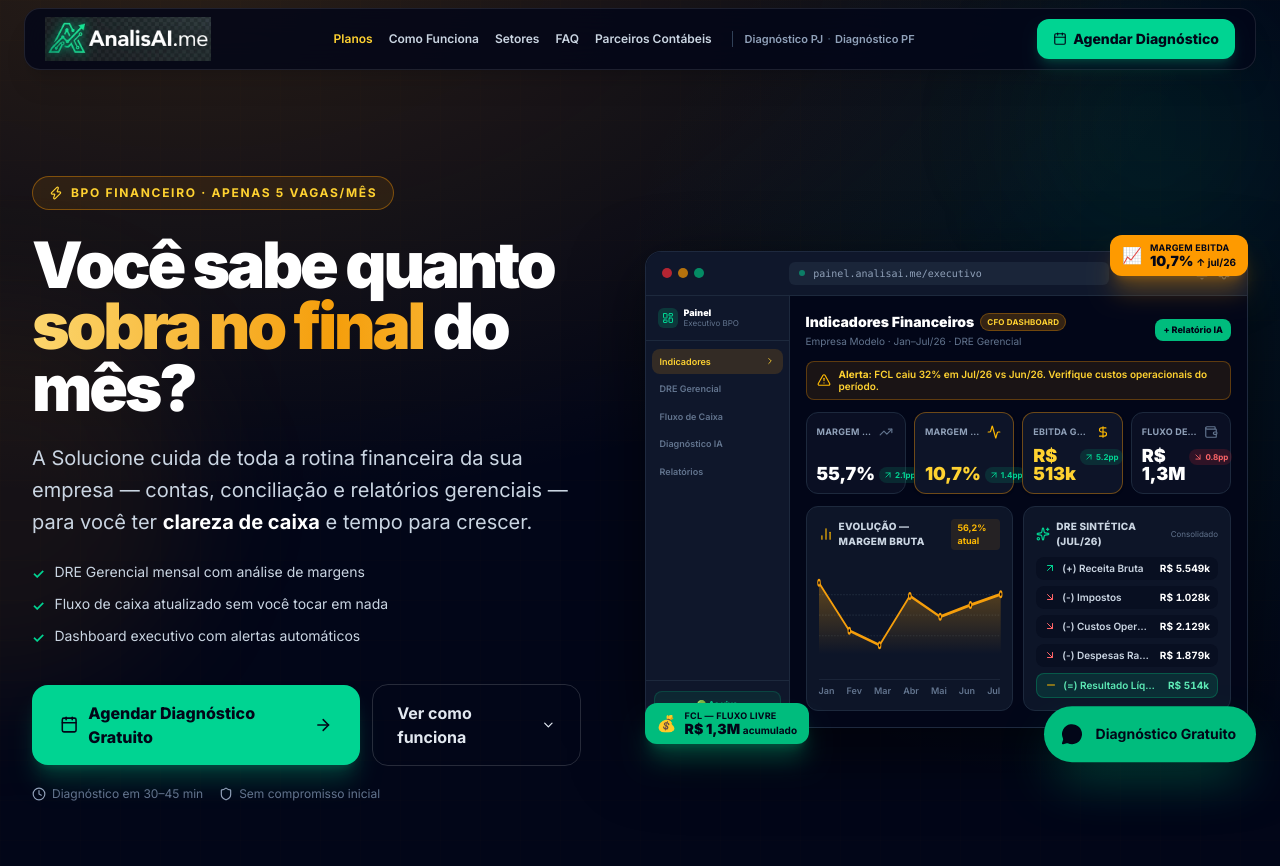
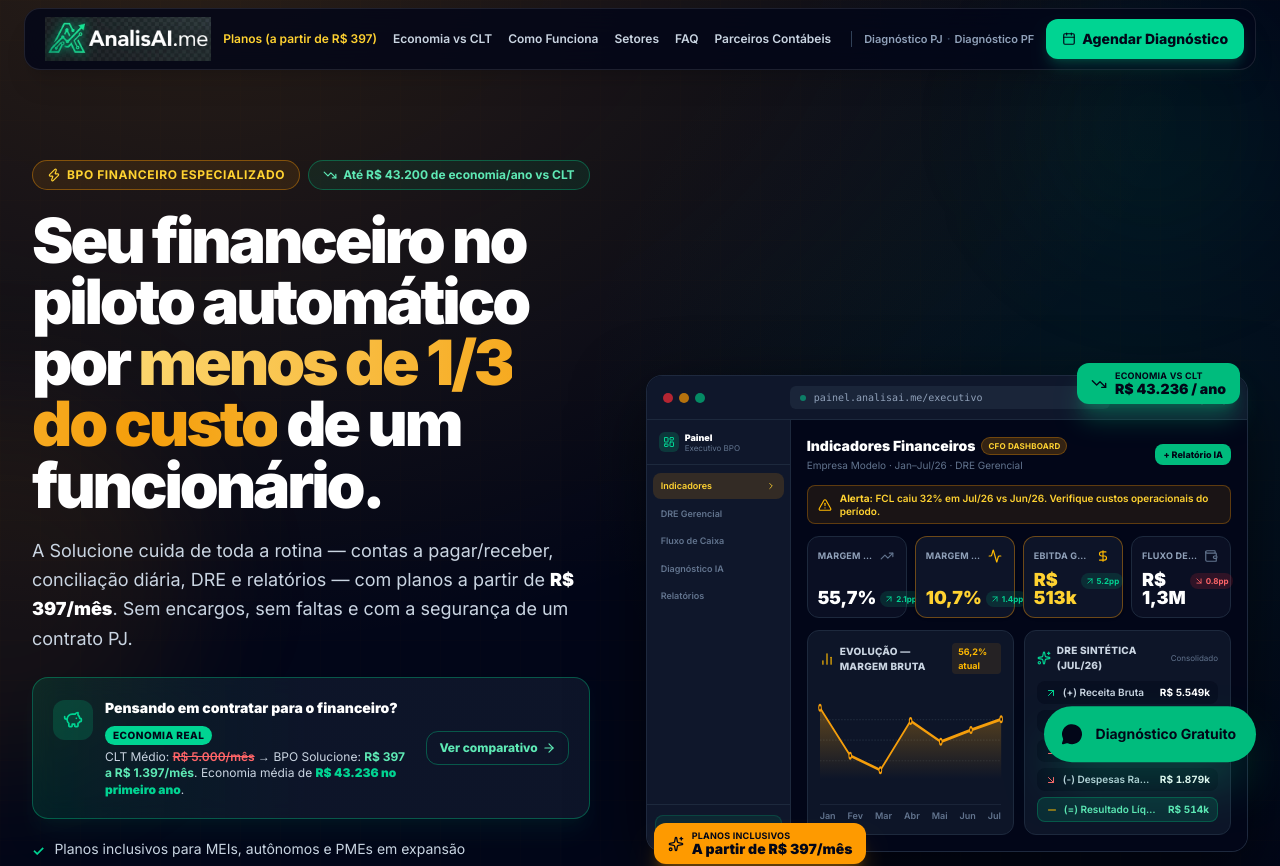
Before and after one commit to mdepaula1972/analisai-landing, a Next.js app: page / in a window 1280 px wide. Shown: the top 866 px of the page. Built offline with nearby package versions, Linux system fonts and the light colour scheme.

Commit message:
feat: destaca potencial de economia de ate R$ 43.200/ano vs CLT logo no Hero e na barra de impacto

```diff
--- a/src/components/bpo/HeroSection.tsx
+++ b/src/components/bpo/HeroSection.tsx
@@ -3,7 +3,10 @@
 import React from 'react';
 import Link from 'next/link';
 import Image from 'next/image';
-import { Calendar, ArrowRight, Clock, Shield, Zap, ChevronDown } from 'lucide-react';
+import {
+  Calendar, ArrowRight, Clock, Shield, Zap, ChevronDown,
+  TrendingDown, PiggyBank, Sparkles, CheckCircle2
+} from 'lucide-react';
 import DashboardMockup from './DashboardMockup';
 
 interface HeroSectionProps {
@@ -26,7 +29,8 @@
 
           {/* Nav principal */}
           <nav className="hidden items-center gap-3 xl:gap-4 text-xs font-semibold text-slate-300 lg:flex" aria-label="Navegação principal">
-            <a href="#planos" className="whitespace-nowrap text-amber-300 hover:text-amber-200 transition-colors">Planos</a>
+            <a href="#planos" className="whitespace-nowrap text-amber-300 hover:text-amber-200 transition-colors">Planos (a partir de R$ 397)</a>
+            <a href="#comparativo" className="whitespace-nowrap hover:text-amber-300 transition-colors">Economia vs CLT</a>
             <a href="#entregamos" className="whitespace-nowrap hover:text-amber-300 transition-colors">Como Funciona</a>
             <a href="#setores" className="whitespace-nowrap hover:text-amber-300 transition-colors">Setores</a>
             <a href="#faq" className="whitespace-nowrap hover:text-amber-300 transition-colors">FAQ</a>
@@ -58,7 +62,7 @@
       </header>
 
       {/* ── HERO ── */}
-      <section id="top" className="relative overflow-hidden pt-32 pb-16 sm:pt-44 sm:pb-24 lg:pb-28">
+      <section id="top" className="relative overflow-hidden pt-32 pb-16 sm:pt-40 sm:pb-24 lg:pb-28">
 
         {/* Fundos decorativos */}
         <div className="pointer-events-none absolute inset-0 bg-[radial-gradient(ellipse_80%_60%_at_15%_-5%,rgba(245,158,11,0.16),transparent),radial-gradient(circle_at_85%_35%,rgba(16,185,129,0.09),transparent_38%)]" />
@@ -67,36 +71,72 @@
         <div className="pointer-events-none absolute right-0 top-0 h-64 w-64 rounded-full bg-emerald-500/6 blur-3xl" />
 
         <div className="relative z-10 mx-auto max-w-7xl px-4 sm:px-6 lg:px-8">
-          <div className="grid lg:grid-cols-[1fr_1.1fr] gap-10 lg:gap-16 items-center">
+          <div className="grid lg:grid-cols-[1fr_1.08fr] gap-10 lg:gap-14 items-center">
 
             {/* Coluna de texto */}
             <div className="max-w-2xl">
-              {/* Badge de urgência */}
-              <div className="mb-6 inline-flex items-center gap-2 rounded-full border border-amber-500/40 bg-amber-500/10 px-4 py-2 text-xs font-bold uppercase tracking-[.14em] text-amber-300">
-                <Zap className="h-3.5 w-3.5 shrink-0" />
-                BPO Financeiro · Apenas 5 vagas/mês
+              {/* Badge de urgência e valor */}
+              <div className="mb-5 flex flex-wrap items-center gap-2">
+                <span className="inline-flex items-center gap-1.5 rounded-full border border-amber-500/40 bg-amber-500/10 px-3.5 py-1.5 text-xs font-bold uppercase tracking-wider text-amber-300">
+                  <Zap className="h-3.5 w-3.5 shrink-0" />
+                  BPO Financeiro Especializado
+                </span>
+                <span className="inline-flex items-center gap-1.5 rounded-full border border-emerald-500/40 bg-emerald-500/10 px-3.5 py-1.5 text-xs font-bold text-emerald-300">
+                  <TrendingDown className="h-3.5 w-3.5 shrink-0" />
+                  Até R$ 43.200 de economia/ano vs CLT
+                </span>
               </div>
 
               {/* Headline */}
-              <h1 className="text-4xl font-black leading-[.96] tracking-[-0.05em] text-white sm:text-5xl lg:text-[3.6rem] xl:text-[4rem]">
-                Você sabe quanto{' '}
-                <span className="text-shimmer-amber">sobra no final</span>{' '}
-                do mês?
+              <h1 className="text-4xl font-black leading-[.98] tracking-[-0.05em] text-white sm:text-5xl lg:text-[3.5rem] xl:text-[3.9rem]">
+                Seu financeiro no piloto automático por{' '}
+                <span className="text-shimmer-amber">menos de 1/3 do custo</span> de um funcionário.
               </h1>
 
               {/* Subheadline */}
-              <p className="mt-6 text-lg leading-8 text-slate-300 sm:text-xl max-w-xl">
-                A Solucione cuida de toda a rotina financeira da sua empresa — contas, conciliação e relatórios gerenciais — para você ter <strong className="text-white font-bold">clareza de caixa</strong> e tempo para crescer.
+              <p className="mt-5 text-base sm:text-lg leading-relaxed text-slate-300 max-w-xl">
+                A Solucione cuida de toda a rotina — contas a pagar/receber, conciliação diária, DRE e relatórios — com planos a partir de <strong className="text-white font-black">R$ 397/mês</strong>. Sem encargos, sem faltas e com a segurança de um contrato PJ.
               </p>
 
+              {/* Card Destaque: Potencial de Economia Imediata */}
+              <div className="mt-6 rounded-2xl border border-emerald-500/40 bg-gradient-to-r from-emerald-500/15 via-slate-900/90 to-slate-900/90 p-4 sm:p-5 backdrop-blur-md shadow-xl shadow-emerald-500/5">
+                <div className="flex flex-col sm:flex-row sm:items-center justify-between gap-3">
+                  <div className="flex items-start gap-3">
+                    <div className="w-10 h-10 rounded-xl bg-emerald-500/20 flex items-center justify-center shrink-0 mt-0.5">
+                      <PiggyBank className="w-5 h-5 text-emerald-400" />
+                    </div>
+                    <div>
+                      <div className="flex items-center gap-2 flex-wrap">
+                        <span className="text-xs sm:text-sm font-black text-white">
+                          Pensando em contratar para o financeiro?
+                        </span>
+                        <span className="text-[10px] font-extrabold bg-emerald-400 text-slate-950 px-2 py-0.5 rounded-full uppercase tracking-wider">
+                          Economia Real
+                        </span>
+                      </div>
+                      <p className="text-xs text-slate-300 mt-1 leading-snug">
+                        CLT Médio: <span className="line-through text-red-400 font-semibold">R$ 5.000/mês</span> → BPO Solucione: <strong className="text-emerald-300 font-bold">R$ 397 a R$ 1.397/mês</strong>.
+                        Economia média de <strong className="text-emerald-400 font-black">R$ 43.236 no primeiro ano</strong>.
+                      </p>
+                    </div>
+                  </div>
+                  <a
+                    href="#comparativo"
+                    className="inline-flex items-center gap-1 text-xs font-extrabold text-emerald-300 hover:text-emerald-200 border border-emerald-500/40 hover:bg-emerald-500/10 px-3 py-2 rounded-xl shrink-0 transition-colors whitespace-nowrap self-start sm:self-center"
+                  >
+                    Ver comparativo <ArrowRight className="w-3.5 h-3.5" />
+                  </a>
+                </div>
+              </div>
+
               {/* Bullet points de valor */}
-              <ul className="mt-6 space-y-2.5">
+              <ul className="mt-5 space-y-2">
                 {[
-                  { icon: '✓', text: 'DRE Gerencial mensal com análise de margens' },
-                  { icon: '✓', text: 'Fluxo de caixa atualizado sem você tocar em nada' },
-                  { icon: '✓', text: 'Dashboard executivo com alertas automáticos' },
+                  { icon: '✓', text: 'Planos inclusivos para MEIs, autônomos e PMEs em expansão' },
+                  { icon: '✓', text: 'DRE Gerencial e fluxo de caixa sem você perder horas no operacional' },
+                  { icon: '✓', text: 'Dashboard executivo digital em tempo real com parecer mensal' },
                 ].map((item) => (
-                  <li key={item.text} className="flex items-start gap-2.5 text-sm text-slate-300">
+                  <li key={item.text} className="flex items-start gap-2.5 text-xs sm:text-sm text-slate-300">
                     <span className="mt-0.5 shrink-0 text-emerald-400 font-black">{item.icon}</span>
                     {item.text}
                   </li>
@@ -104,7 +144,7 @@
               </ul>
 
               {/* CTAs */}
-              <div className="mt-9 flex flex-col gap-3 sm:flex-row sm:items-center">
+              <div className="mt-8 flex flex-col gap-3 sm:flex-row sm:items-center">
                 <a
                   href={waUrl}
                   target="_blank"
@@ -117,16 +157,16 @@
                   <ArrowRight className="h-5 w-5" />
                 </a>
                 <a
-                  href="#entregamos"
+                  href="#planos"
                   className="inline-flex items-center justify-center gap-2 rounded-2xl border border-white/15 px-6 py-4 font-bold text-slate-200 transition hover:border-amber-300/50 hover:text-amber-200"
                 >
-                  Ver como funciona
+                  Ver planos e preços
                   <ChevronDown className="h-4 w-4" />
                 </a>
               </div>
 
               {/* Garantias */}
-              <div className="mt-5 flex flex-wrap gap-4">
+              <div className="mt-4 flex flex-wrap gap-4">
                 <span className="flex items-center gap-1.5 text-xs text-slate-500">
                   <Clock className="h-3.5 w-3.5 text-slate-400" />
                   Diagnóstico em 30–45 min
@@ -138,23 +178,23 @@
               </div>
             </div>
 
-            {/* Coluna do mockup */}
+            {/* Coluna do mockup com callouts de economia */}
             <div className="relative">
-              {/* Callout: Margem EBITDA */}
-              <div className="absolute -top-4 -right-2 sm:right-0 z-20 hidden sm:flex items-center gap-2 bg-amber-500 text-slate-950 rounded-xl px-3 py-2 shadow-xl shadow-amber-500/30 pointer-events-none">
-                <span className="text-base font-black leading-none">📈</span>
+              {/* Callout: Economia anual */}
+              <div className="absolute -top-3 -right-2 sm:right-2 z-20 hidden sm:flex items-center gap-2 bg-emerald-500 text-slate-950 rounded-xl px-3.5 py-2 shadow-xl shadow-emerald-500/30 pointer-events-none animate-pulse">
+                <TrendingDown className="w-4 h-4 font-black shrink-0" />
                 <div>
-                  <p className="text-[9px] font-bold leading-none uppercase tracking-wide">Margem EBITDA</p>
-                  <p className="text-sm font-black leading-none mt-0.5">10,7% <span className="text-[10px] font-bold">↑ jul/26</span></p>
+                  <p className="text-[9px] font-bold leading-none uppercase tracking-wide">Economia vs CLT</p>
+                  <p className="text-xs sm:text-sm font-black leading-none mt-0.5">R$ 43.236 / ano</p>
                 </div>
               </div>
 
-              {/* Callout: Previsão de Caixa */}
-              <div className="absolute -bottom-4 -left-2 sm:left-0 z-20 hidden sm:flex items-center gap-2 bg-emerald-500 text-slate-950 rounded-xl px-3 py-2 shadow-xl shadow-emerald-500/30 pointer-events-none">
-                <span className="text-base font-black leading-none">💰</span>
+              {/* Callout: Entrada Acessível */}
+              <div className="absolute -bottom-3 -left-2 sm:left-2 z-20 hidden sm:flex items-center gap-2 bg-amber-500 text-slate-950 rounded-xl px-3.5 py-2 shadow-xl shadow-amber-500/30 pointer-events-none">
+                <Sparkles className="w-4 h-4 font-black shrink-0" />
                 <div>
-                  <p className="text-[9px] font-bold leading-none uppercase tracking-wide">FCL — Fluxo Livre</p>
-                  <p className="text-sm font-black leading-none mt-0.5">R$ 1,3M <span className="text-[10px] font-bold">acumulado</span></p>
+                  <p className="text-[9px] font-bold leading-none uppercase tracking-wide">Planos Inclusivos</p>
+                  <p className="text-xs sm:text-sm font-black leading-none mt-0.5">A partir de R$ 397/mês</p>
                 </div>
               </div>
 
```
Also changed, not shown: src/app/page.tsx (+6 -6 lines).
